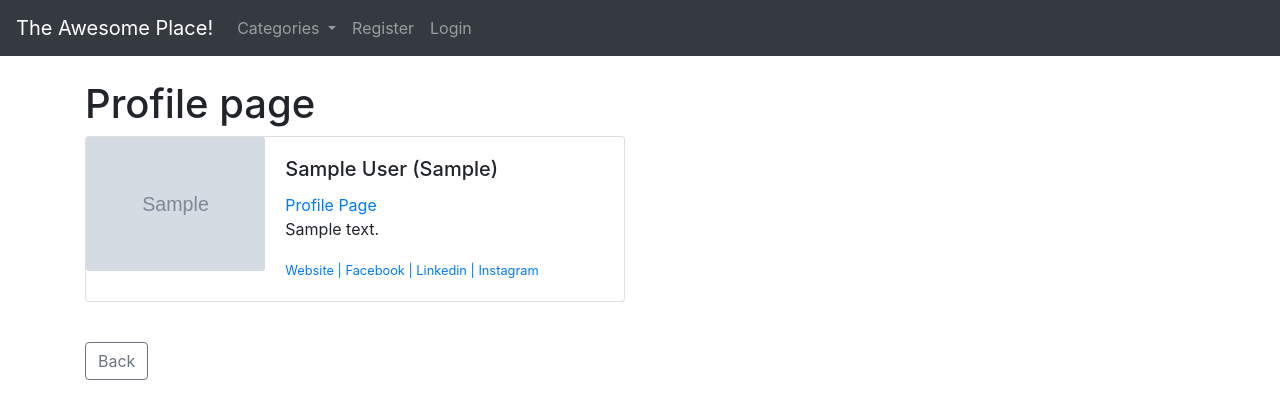
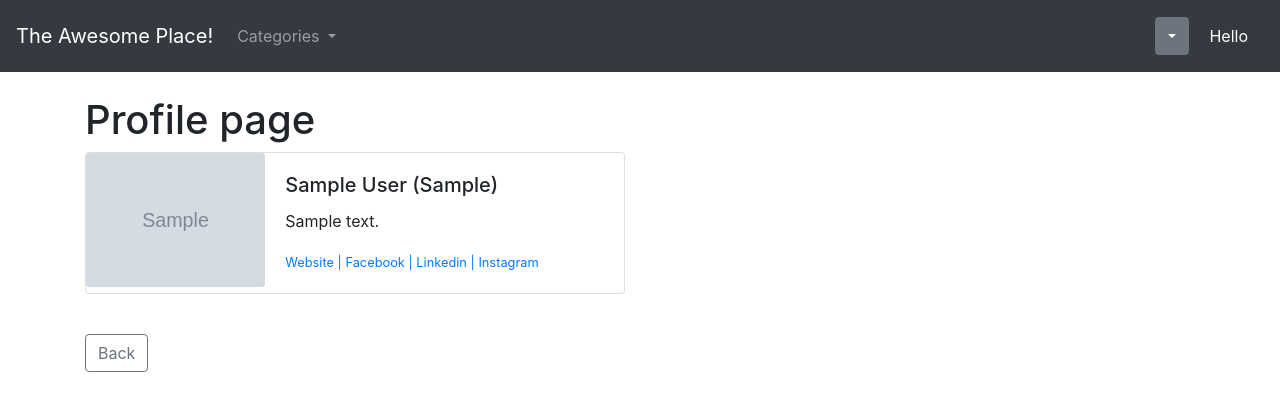
Before and after one commit to jsandragadomska/My_Blog_Python_Django, a Django app: template members/templates/registration/user_profile_page.html in a window 1280 px wide. Shown: the top 419 px of the page. Run offline with Django 3.2, Linux system fonts and the light colour scheme; the template is opened without the code that fills it: most values are stand-ins (such as "Sample title", 1, 10 or a date in 2020); grey boxes marked "Sample" are stand-in pictures; some libraries are stand-ins or nearby versions.

Commit message:
Edit profile page

```diff
--- a/members/templates/registration/user_profile_page.html
+++ b/members/templates/registration/user_profile_page.html
@@ -19,7 +19,6 @@
       <div class="col-md-8">
         <div class="card-body">
           <h5 class="card-title">{{ page_user.user.first_name }} {{ page_user.user.last_name }} ({{ page_user }})</h5>
-          <a href="{% url 'show_profile_page' page_user.id %}">Profile Page</a>
           <p class="card-text">{{ page_user.bio }}</p>
           <p class="card-text"><small>
               {% if page_user.website_url %}
--- a/members/urls.py
+++ b/members/urls.py
@@ -1,5 +1,5 @@
 from django.urls import path
-from .views import UserRegisterView, UserEditView, PasswordsChangeView, ProfilePageView
+from .views import UserRegisterView, UserEditView, PasswordsChangeView, ProfilePageView, EditProfilePageView
 from django.contrib.auth import views as auth_views
 from . import views
 
@@ -9,4 +9,5 @@
     path('password/', PasswordsChangeView.as_view(template_name='registration/change_password.html')),
     path('password_success/', views.password_success, name='password_success'),
     path('profile/<int:pk>', ProfilePageView.as_view(), name='show_profile_page'),
+    path('edit_profile/<int:pk>', EditProfilePageView.as_view(), name='edit_profile_page'),
 ]
--- a/theblog/templates/base.html
+++ b/theblog/templates/base.html
@@ -43,7 +43,6 @@
                     <a class="nav-link" href="{% url 'category_list' %}">Categories</a>
                 </li>
                 {% endif %}
-
                 {% if user.is_authenticated %}
 
                 <li class="nav-item">
@@ -52,28 +51,37 @@
                 <li class="nav-item">
                     <a class="nav-link" href="{% url 'add_category' %}">Add Category</a>
                 </li>
-                <li class="nav-item">
-                    <a class="nav-link" href="{% url 'edit_profile' %}">Edit Profile</a>
-                </li>
-                <li class="nav-item">
-                    <a class="nav-link" href="{% url 'logout' %}">Logout</a>
-                </li>
-                {% else %}
-                <li class="nav-item">
-                    <a class="nav-link" href="{% url 'register' %}">Register</a>
-                </li>
-                <li class="nav-item">
-                    <a class="nav-link" href="{% url 'login' %}">Login</a>
-                </li>
                 {% endif %}
 
             </ul>
         </div>
         {% if user.is_authenticated %}
-            <span class="navbar-text">
-               <a class="nav-link" href="{% url 'show_profile_page' user.profile.id %}">Hello {{ user.first_name }} </a>
-              </span>
-            {% endif %}
+        <div class="dropdown mr-1">
+            <button type="button" class="btn btn-secondary dropdown-toggle" id="dropdownMenuOffset"
+                data-toggle="dropdown" aria-haspopup="true" aria-expanded="false" data-offset="10,20"></button>
+            <div class="dropdown-menu" aria-labelledby="dropdownMenuOffset">
+                <a class="dropdown-item" href="{% url 'show_profile_page' user.profile.id %}">Profile Page</a>
+                <a class="dropdown-item" href="{% url 'edit_profile_page' user.profile.id%}">Edit Profile</a>
+                <a class="dropdown-item" href="{% url 'edit_profile' %}">Settings</a>
+                <a class="dropdown-item" href="{% url 'logout' %}">Logout</a>
+            </div>
+        </div>
+        <span class="navbar-text">
+            <a class="nav-link" href="{% url 'show_profile_page' user.profile.id %}">Hello {{ user.first_name }} </a>
+        </span>
+        {% else %}
+        <div class="dropdown mr-1">
+            <button type="button" class="btn btn-secondary dropdown-toggle" id="dropdownMenuOffset"
+                data-toggle="dropdown" aria-haspopup="true" aria-expanded="false" data-offset="10,20"></button>
+            <div class="dropdown-menu" aria-labelledby="dropdownMenuOffset">
+                <a class="dropdown-item" href="{% url 'login' %}">Login</a>
+                <a class="dropdown-item" href="{% url 'register' %}">Register</a>
+            </div>
+        </div>
+        <span class="navbar-text">
+            <a class="nav-link" href="#">Hello</a>
+        </span>
+        {% endif %}
     </nav>
     <br />
     <div class="container">
```
Also changed, not shown: members/forms.py (+15 -0 lines), members/templates/registration/edit_profile_page.html (added, +17 -0 lines), members/views.py (+8 -1 lines).
